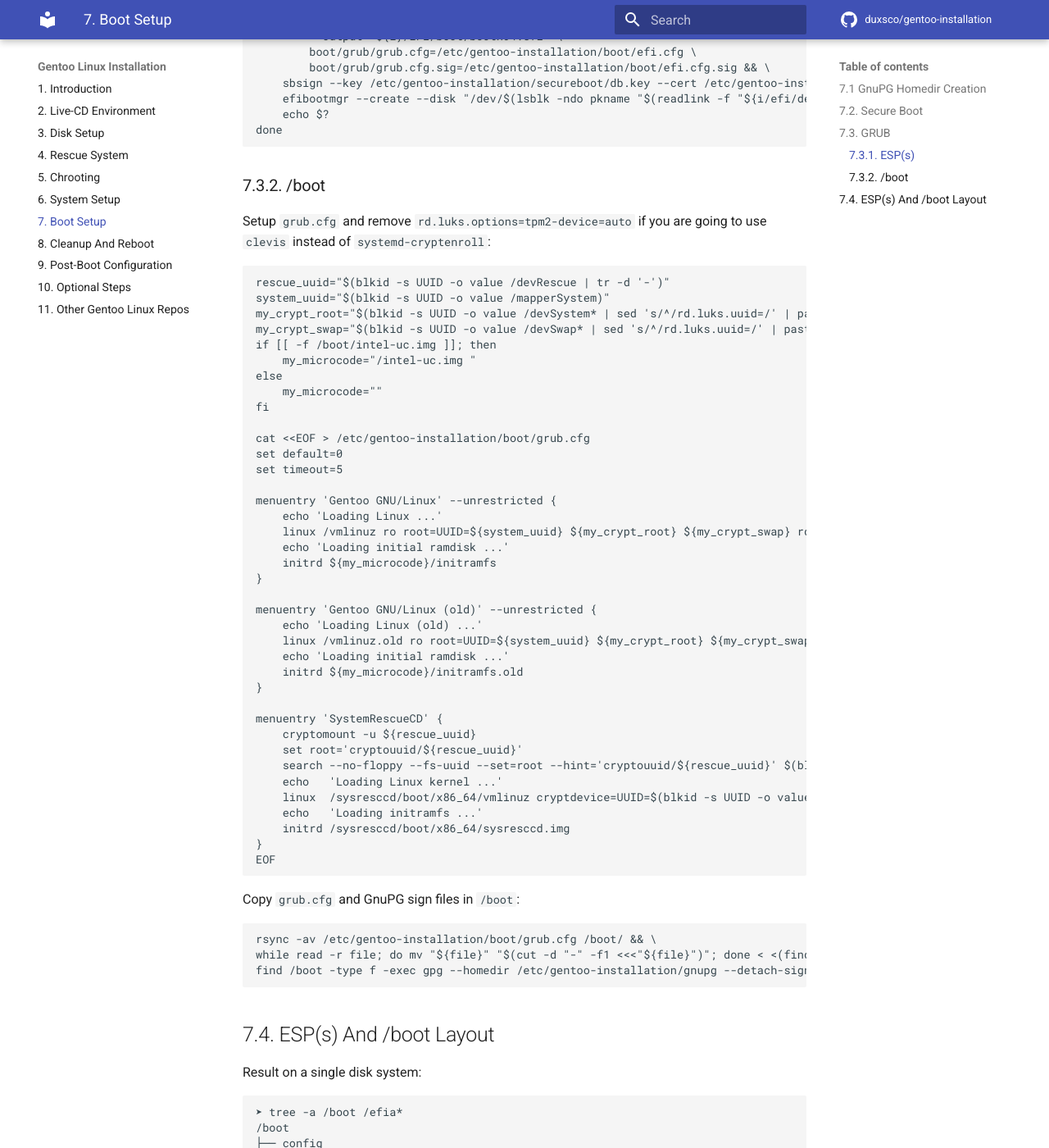
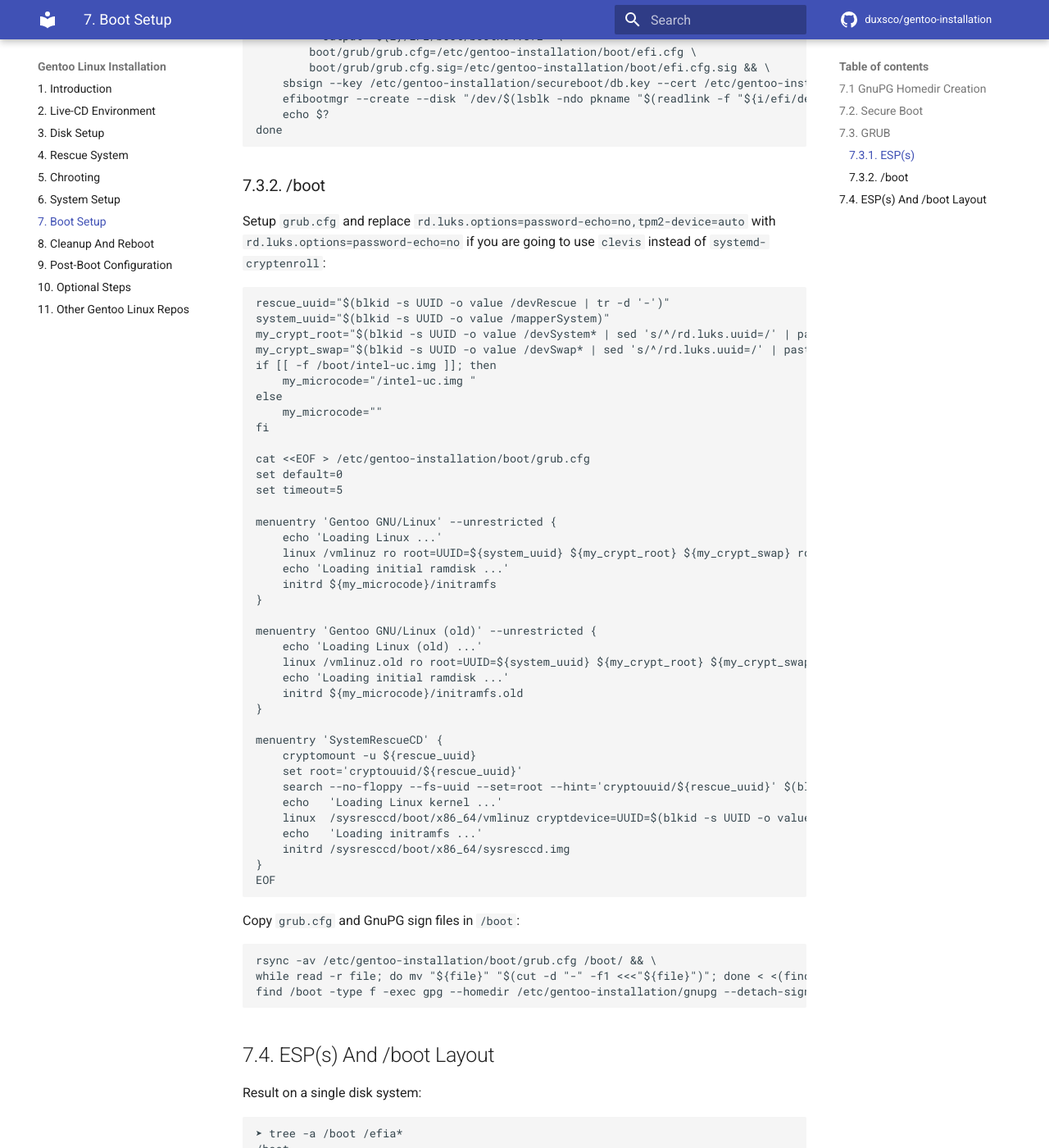
Before and after one commit to duxsco/gentoo-installation, an MkDocs documentation site: the page built from docs/boot_setup.md, in a window 1280 px wide and 1400 px high, scrolled down 4641 px. Shown: the whole window at 82% size. Built offline with MkDocs 1.6.1 and Material for MkDocs 9.7.7, drawn with Linux system fonts in a browser that asks for light colours; comment, search, counter and statistics services are not loaded.

Commit message:
Update grub.cfg

````diff
--- a/docs/boot_setup.md
+++ b/docs/boot_setup.md
@@ -228,7 +228,7 @@ done
 
 ### 7.3.2. /boot
 
-Setup `grub.cfg` and remove `rd.luks.options=tpm2-device=auto` if you are going to use `clevis` instead of `systemd-cryptenroll`:
+Setup `grub.cfg` and replace `rd.luks.options=password-echo=no,tpm2-device=auto` with `rd.luks.options=password-echo=no` if you are going to use `clevis` instead of `systemd-cryptenroll`:
 
 ```bash
 rescue_uuid="$(blkid -s UUID -o value /devRescue | tr -d '-')"
@@ -247,14 +247,14 @@ set timeout=5
 
 menuentry 'Gentoo GNU/Linux' --unrestricted {
     echo 'Loading Linux ...'
-    linux /vmlinuz ro root=UUID=${system_uuid} ${my_crypt_root} ${my_crypt_swap} rd.luks.options=tpm2-device=auto rootfstype=btrfs rootflags=subvol=@root mitigations=auto,nosmt
+    linux /vmlinuz ro root=UUID=${system_uuid} ${my_crypt_root} ${my_crypt_swap} rd.luks.options=password-echo=no,tpm2-device=auto rootfstype=btrfs rootflags=subvol=@root mitigations=auto,nosmt
     echo 'Loading initial ramdisk ...'
     initrd ${my_microcode}/initramfs
 }
 
 menuentry 'Gentoo GNU/Linux (old)' --unrestricted {
     echo 'Loading Linux (old) ...'
-    linux /vmlinuz.old ro root=UUID=${system_uuid} ${my_crypt_root} ${my_crypt_swap} rd.luks.options=tpm2-device=auto rootfstype=btrfs rootflags=subvol=@root mitigations=auto,nosmt
+    linux /vmlinuz.old ro root=UUID=${system_uuid} ${my_crypt_root} ${my_crypt_swap} rd.luks.options=password-echo=no,tpm2-device=auto rootfstype=btrfs rootflags=subvol=@root mitigations=auto,nosmt
     echo 'Loading initial ramdisk ...'
     initrd ${my_microcode}/initramfs.old
 }
````
